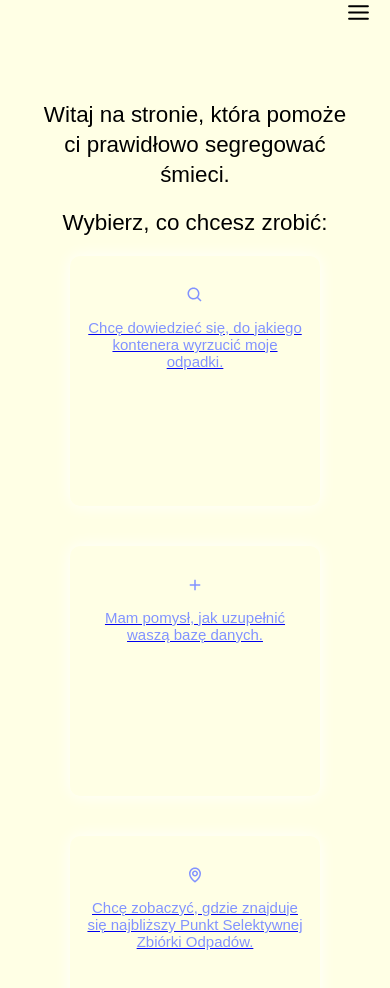
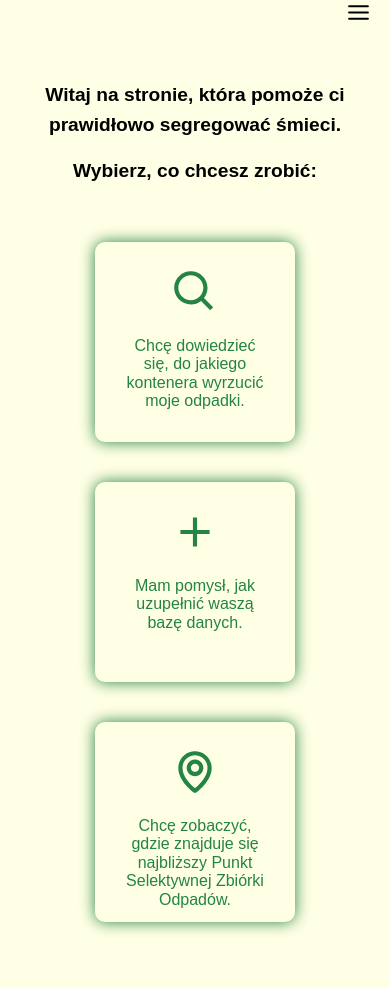
Before and after one commit to pizgo/waste_segregation_app, a React (Create React App) app: page / in a window 390 px wide. Shown: the top 988 px of the page. Built offline with nearby package versions, Linux system fonts and the light colour scheme.

Commit message:
home for mobile

```diff
--- a/src/components/Home/Home.js
+++ b/src/components/Home/Home.js
@@ -18,31 +18,31 @@ export const Home = () => {
                             Wybierz, co chcesz zrobić:
                         </div>
                         <div className='home__choice-container'>
-                            <NavLink  to="/SearchForm">
+                            <NavLink  className='home__choice-link' to="/SearchForm">
                                 <div className='home__choice-box'>
                                     <div className='home__choice-boxContent'>
-                                        <BiSearch className='home__choice-icon'/>
-                                        <p className='home__choice-text text__regular'>
+                                        <BiSearch className='home__choice-icon icon'/>
+                                        <p className='home__choice-text text__regular desc'>
                                             Chcę dowiedzieć się, do jakiego kontenera wyrzucić moje odpadki.
                                         </p>
                                     </div>
                                 </div>
                             </NavLink>
-                            <NavLink to="/AddTrash">
+                            <NavLink className='home__choice-link' to="/AddTrash">
                                 <div className='home__choice-box'>
                                     <div className='home__choice-boxContent'>
-                                        <BiPlus className='home__choice-icon'/>
-                                        <p className='home__choice-text text__regular'>
+                                        <BiPlus className='home__choice-icon icon'/>
+                                        <p className='home__choice-text text__regular desc'>
                                             Mam pomysł, jak uzupełnić waszą bazę danych.
                                         </p>
                                     </div>
                                 </div>
                             </NavLink>
-                            <NavLink  to="/PszokMap">
+                            <NavLink  className='home__choice-link' to="/PszokMap">
                                 <div className='home__choice-box'>
                                     <div className='home__choice-boxContent'>
-                                        <BiMap className='home__choice-icon'/>
-                                        <p className='home__choice-text text__regular'>
+                                        <BiMap className='home__choice-icon icon'/>
+                                        <p className='home__choice-text text__regular desc'>
                                         Chcę zobaczyć, gdzie znajduje się najbliższy Punkt Selektywnej Zbiórki Odpadów.
                                         </p>
                                     </div>
--- a/src/css/_Home.scss
+++ b/src/css/_Home.scss
@@ -13,14 +13,14 @@
   }
 
   &__text1 {
-    margin-top: 100px;
+    margin-top: 80px;
     text-align: center;
     padding: 0 40px;
     line-height: 30px;
   }
 
   &__text2 {
-    margin-top: 20px;
+    margin: 20px 0 40px 0;
     text-align: center;
     padding: 0px 40px;
 
@@ -32,16 +32,28 @@
       display: flex;
       flex-direction: column;
       align-items: center;
+      margin-bottom: 30px;
+    }
+
+    &-link {
+      text-decoration: none;
     }
 
     &-box {
-      @include createBox(250px, 250px, 10px, $background, 20px);
+      @include createBox(200px, 200px, 10px, $background, 20px);
       position: relative;
-      box-shadow: 0 0 15px background;
+      box-shadow: 0 0 15px $green;
 
       &:hover {
         background: linear-gradient(130deg, $hoverBgColor 0%, $hoverBgColor2 100%);
         box-shadow: none;
+        color: white;
+        transition: .3s all ease-in-out;
+        .icon,
+        .desc {
+          color: white;
+          transition: .3s all ease-in-out;
+        }
       }
     }
 
@@ -55,27 +67,18 @@
     }
 
     &-icon {
-      color: #8293ff;
-      font-size: 48px;
-      padding: 15px;
-
-      &:hover {
-        color: white;
-        transition: .3s all ease-in-out;
-      }
+      color: $green;
+      font-size: 70px;
+      padding: 10px;
 
     }
 
     &-text {
-      color: #8293ff;
-      font-size: 15px;
-      height: 20%;
-
-      &:hover {
-        color: white;
-        transition: .3s all ease-in-out;
-      }
-
+      color: $green;
+      font-size: 1rem;
+      text-decoration: none;
+      text-align: center;
+      padding: 10px;
     }
   }
 
--- a/src/css/_Navbar.scss
+++ b/src/css/_Navbar.scss
@@ -45,11 +45,12 @@
     height: 100vh;
     width: 70vw;
     position: absolute;
+    z-index: 4;
     box-shadow: 7px 0 10px rgba(0, 0, 0, 0.3);
 
     @include tablet {
       flex-direction: row;
-      height: 20vh;
+      height: auto;
       width: 100vw;
       position: relative;
       justify-content: space-between;
@@ -58,7 +59,7 @@
 
     @include desktop {
       flex-direction: row;
-      height: 20vh;
+      height: auto;
       width: 100vw;
       position: relative;
       justify-content: space-between;
@@ -99,7 +100,7 @@
 
   &__link {
     text-decoration: none;
-    color: white;
+    color: $background;
     font-size: 1.2rem;
 
     @include desktop {
--- a/src/css/index.scss
+++ b/src/css/index.scss
@@ -21,6 +21,7 @@ body {
 
 .text__header {
   font-family: $text;
-  font-size: 1.4rem;
+  font-size: 1.2rem;
+  font-weight: bold;
 
 }
--- a/src/css/settings/_Colors.scss
+++ b/src/css/settings/_Colors.scss
@@ -1,8 +1,7 @@
-$green: #006837;
-$lightgreen: #91c788;
+$green: #238443;
+$lightgreen: #41ab5d;
 $background: #ffffe5;
 $white: white;
-$black: black;
 
-$hoverBgColor: red;
-$hoverBgColor2: blue;
+$hoverBgColor: #238443;
+$hoverBgColor2: #006837;
```
